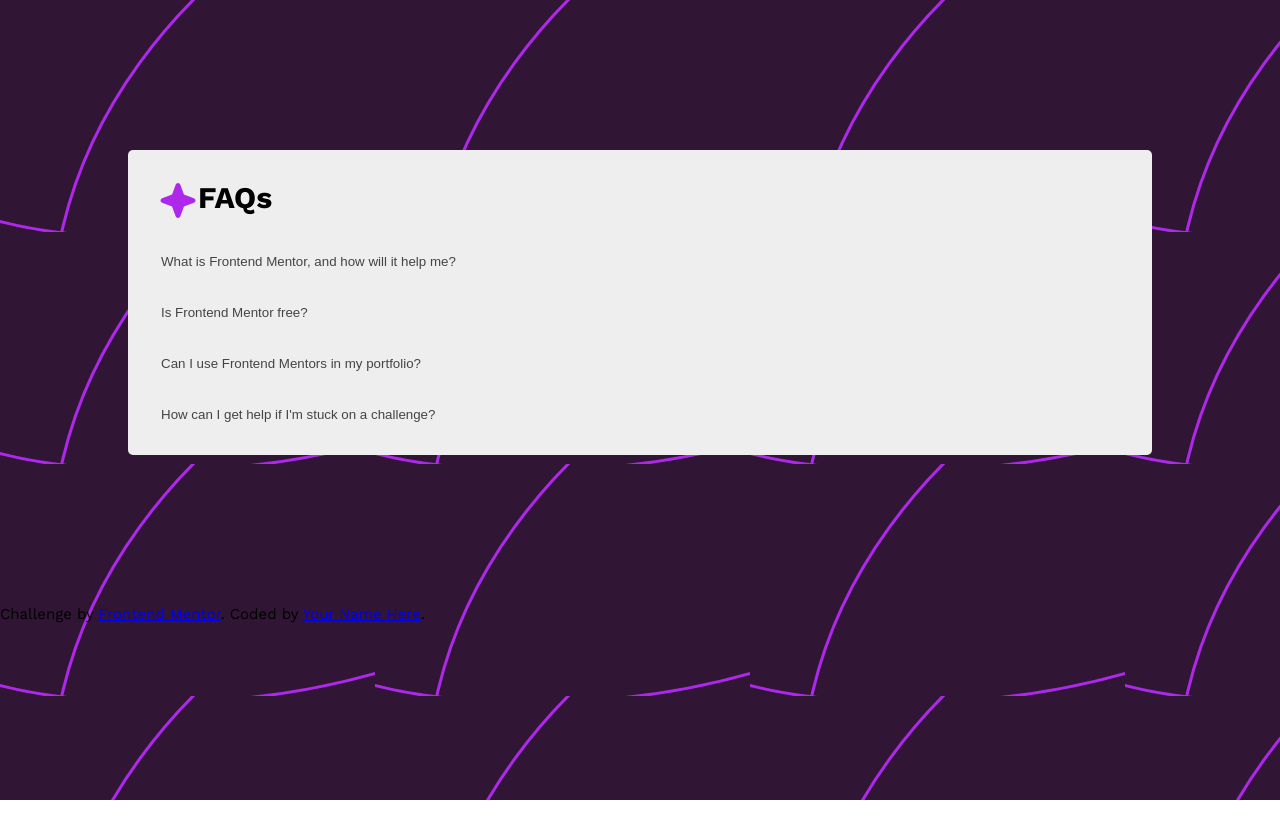
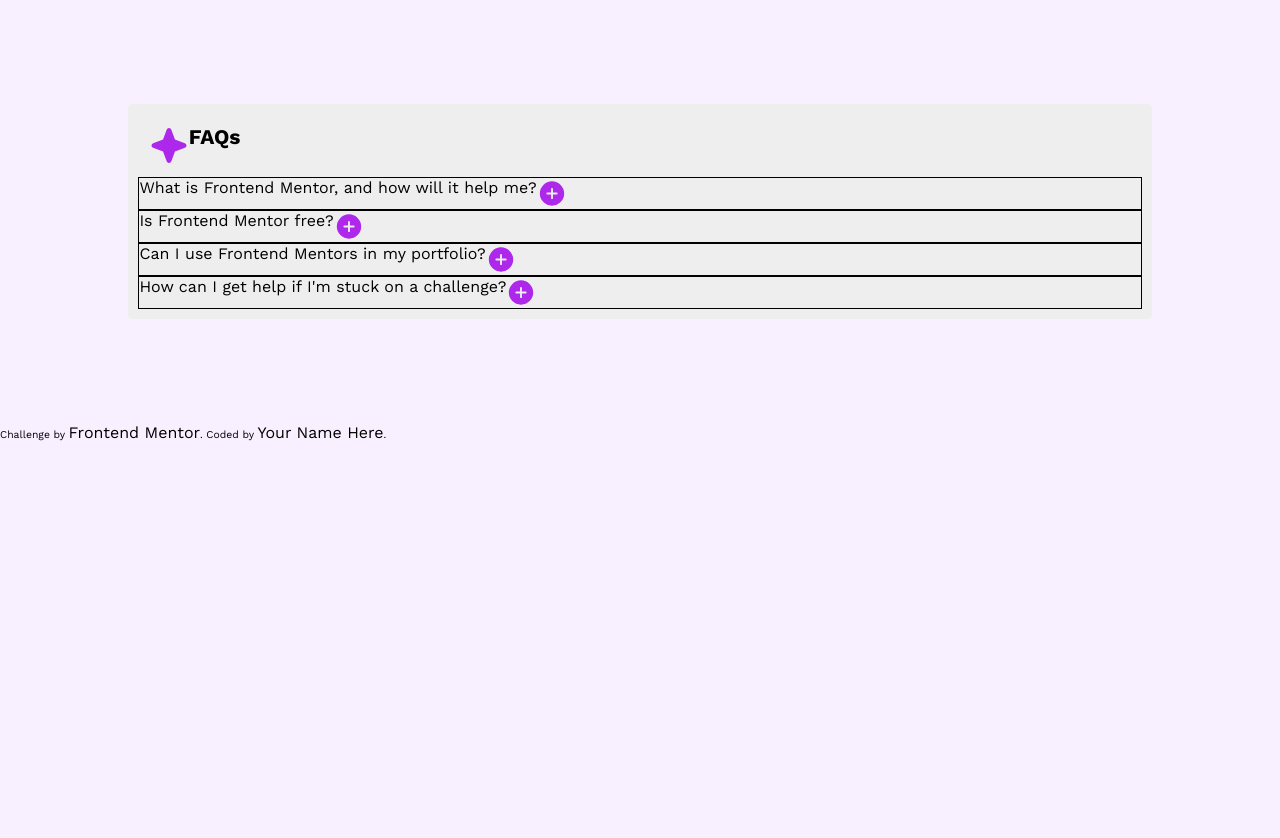
Before and after one commit to indigorose/FAQ_accordion, a plain HTML site: page index.html in a window 1280 px wide. Before the commit the page ends 800 px from the top, so only its background shows below. Drawn offline with nearby package versions, Linux system fonts and the light colour scheme.

Commit message:
Update styling and structure

```diff
--- a/app.js
+++ b/app.js
@@ -1,10 +1,13 @@
 var acc = document.getElementsByClassName('accordion');
+var plus = document.getElementsByClassName('plus');
+var minus = document.getElementsByClassName('minus');
 var i;
 for (i = 0; i < acc.length; i++) {
 	acc[i].addEventListener('click', function () {
 		this.classList.toggle('active');
 
 		var card = this.nextElementSibling;
+
 		if (card.style.display === 'block') {
 			card.style.display = 'none';
 		} else {
--- a/index.html
+++ b/index.html
@@ -19,6 +19,7 @@
 		<main class="container">
 			<header>
 				<svg
+					class="star"
 					xmlns="http://www.w3.org/2000/svg"
 					width="40"
 					height="41"
@@ -33,10 +34,38 @@
 				<h1>FAQs</h1>
 			</header>
 			<section>
-				<button class="accordion">
-					What is Frontend Mentor, and how will it help me?
-				</button>
-				<div class="card">
+				<div class="card-1 accordion">
+					<a class="card-link"
+						>What is Frontend Mentor, and how will it help me?</a
+					>
+					<svg
+						class="plus"
+						xmlns="http://www.w3.org/2000/svg"
+						width="30"
+						height="31"
+						fill="none"
+						viewBox="0 0 30 31"
+					>
+						<path
+							fill="#AD28EB"
+							d="M15 3.313A12.187 12.187 0 1 0 27.188 15.5 12.203 12.203 0 0 0 15 3.312Zm4.688 13.124h-3.75v3.75a.938.938 0 0 1-1.876 0v-3.75h-3.75a.938.938 0 0 1 0-1.875h3.75v-3.75a.938.938 0 0 1 1.876 0v3.75h3.75a.938.938 0 0 1 0 1.876Z"
+						/>
+					</svg>
+					<svg
+						class="minus"
+						xmlns="http://www.w3.org/2000/svg"
+						width="30"
+						height="31"
+						fill="none"
+						viewBox="0 0 30 31"
+					>
+						<path
+							fill="#301534"
+							d="M15 3.313A12.187 12.187 0 1 0 27.188 15.5 12.2 12.2 0 0 0 15 3.312Zm4.688 13.124h-9.375a.938.938 0 0 1 0-1.875h9.374a.938.938 0 0 1 0 1.876Z"
+						/>
+					</svg>
+				</div>
+				<div class="card-2">
 					<p class="card-text">
 						Frontend Mentor offers realistic coding challenges to
 						help developers improve their frontend coding skills
@@ -45,28 +74,112 @@
 						building.
 					</p>
 				</div>
-				<button class="accordion">Is Frontend Mentor free?</button>
-				<div class="card">
+				<div class="card-1 accordion">
+					<a class="link">Is Frontend Mentor free?</a>
+					<svg
+						class="plus"
+						xmlns="http://www.w3.org/2000/svg"
+						width="30"
+						height="31"
+						fill="none"
+						viewBox="0 0 30 31"
+					>
+						<path
+							fill="#AD28EB"
+							d="M15 3.313A12.187 12.187 0 1 0 27.188 15.5 12.203 12.203 0 0 0 15 3.312Zm4.688 13.124h-3.75v3.75a.938.938 0 0 1-1.876 0v-3.75h-3.75a.938.938 0 0 1 0-1.875h3.75v-3.75a.938.938 0 0 1 1.876 0v3.75h3.75a.938.938 0 0 1 0 1.876Z"
+						/>
+					</svg>
+					<svg
+						class="minus"
+						xmlns="http://www.w3.org/2000/svg"
+						width="30"
+						height="31"
+						fill="none"
+						viewBox="0 0 30 31"
+					>
+						<path
+							fill="#301534"
+							d="M15 3.313A12.187 12.187 0 1 0 27.188 15.5 12.2 12.2 0 0 0 15 3.312Zm4.688 13.124h-9.375a.938.938 0 0 1 0-1.875h9.374a.938.938 0 0 1 0 1.876Z"
+						/>
+					</svg>
+				</div>
+				<div class="card-2">
 					<p class="card-text">
 						Yes, Frontend Mentor offers both free and premium coding
 						challenges, with the free option providing access to a
 						range of projects suitable for all skill levels.
 					</p>
 				</div>
-				<button class="accordion">
-					Can I use Frontend Mentors in my portfolio?
-				</button>
-				<div class="card">
+				<div class="card-1 accordion">
+					<a href="" class="link"
+						>Can I use Frontend Mentors in my portfolio?</a
+					>
+					<svg
+						class="plus"
+						xmlns="http://www.w3.org/2000/svg"
+						width="30"
+						height="31"
+						fill="none"
+						viewBox="0 0 30 31"
+					>
+						<path
+							fill="#AD28EB"
+							d="M15 3.313A12.187 12.187 0 1 0 27.188 15.5 12.203 12.203 0 0 0 15 3.312Zm4.688 13.124h-3.75v3.75a.938.938 0 0 1-1.876 0v-3.75h-3.75a.938.938 0 0 1 0-1.875h3.75v-3.75a.938.938 0 0 1 1.876 0v3.75h3.75a.938.938 0 0 1 0 1.876Z"
+						/>
+					</svg>
+					<svg
+						class="minus"
+						xmlns="http://www.w3.org/2000/svg"
+						width="30"
+						height="31"
+						fill="none"
+						viewBox="0 0 30 31"
+					>
+						<path
+							fill="#301534"
+							d="M15 3.313A12.187 12.187 0 1 0 27.188 15.5 12.2 12.2 0 0 0 15 3.312Zm4.688 13.124h-9.375a.938.938 0 0 1 0-1.875h9.374a.938.938 0 0 1 0 1.876Z"
+						/>
+					</svg>
+				</div>
+				<div class="card-2">
 					<p class="card-text">
 						Yes, you can use projects completed on Frontend Mentor
 						in your portfolio. It's an excellent way to showcase
 						your skills to potential employers!
 					</p>
 				</div>
-				<button class="accordion">
-					How can I get help if I'm stuck on a challenge?
-				</button>
-				<div class="card">
+				<div class="card-1 accordion">
+					<a href="" class="link"
+						>How can I get help if I'm stuck on a challenge?</a
+					>
+					<svg
+						class="plus"
+						xmlns="http://www.w3.org/2000/svg"
+						width="30"
+						height="31"
+						fill="none"
+						viewBox="0 0 30 31"
+					>
+						<path
+							fill="#AD28EB"
+							d="M15 3.313A12.187 12.187 0 1 0 27.188 15.5 12.203 12.203 0 0 0 15 3.312Zm4.688 13.124h-3.75v3.75a.938.938 0 0 1-1.876 0v-3.75h-3.75a.938.938 0 0 1 0-1.875h3.75v-3.75a.938.938 0 0 1 1.876 0v3.75h3.75a.938.938 0 0 1 0 1.876Z"
+						/>
+					</svg>
+					<svg
+						class="minus"
+						xmlns="http://www.w3.org/2000/svg"
+						width="30"
+						height="31"
+						fill="none"
+						viewBox="0 0 30 31"
+					>
+						<path
+							fill="#301534"
+							d="M15 3.313A12.187 12.187 0 1 0 27.188 15.5 12.2 12.2 0 0 0 15 3.312Zm4.688 13.124h-9.375a.938.938 0 0 1 0-1.875h9.374a.938.938 0 0 1 0 1.876Z"
+						/>
+					</svg>
+				</div>
+				<div class="card-2">
 					<p class="card-text">
 						The best place to get help is inside Frontend Mentor's
 						Discord community. There's a help channel where you can
--- a/style.css
+++ b/style.css
@@ -9,7 +9,7 @@
 
 :root {
 	--font-color-1: hsl(0, 0%, 100%);
-
+	--font-color-2: rgb(160, 52, 227);
 	--background-1: hsl(275, 100%, 97%);
 	--background-2: hsl(292, 16%, 49%);
 	--background-3: hsl(292, 42%, 14%);
@@ -22,33 +22,38 @@
 
 body {
 	font-family: 'Work Sans', Arial, Helvetica, sans-serif;
-	font-size: 15px;
-	background-image: url('./assets/images/background-pattern-mobile.svg');
+	font-size: 65.2%;
+	width: 100%;
+	height: 100vh;
+	background: var(--background-1);
 }
 .accordion {
-	background-color: #eee;
-	color: #444;
-	cursor: pointer;
-	padding: 18px;
-	width: 100%;
-	text-align: left;
-	border: none;
-	outline: none;
+	border: 1px solid black;
 	transition: 0.4s;
+	display: flex;
+	flex-direction: column;
+}
+.accordion:hover {
+	background-color: #ffffff;
+}
+a {
+	color: black;
+	font-size: 1rem;
+	text-decoration: none;
+}
+a:hover {
+	color: var(--font-color-2);
 }
 
-/* Add a background color to the button if it is clicked on (add the .active class with JS), and when you move the mouse over it (hover) */
-.active,
-.accordion:hover {
-	background-color: #ccc;
-}
-
-/* Style the accordion panel. Note: hidden by default */
-.card {
+.card-2 {
 	padding: 0 18px;
 	background-color: white;
 	display: none;
 	overflow: hidden;
+}
+
+.minus {
+	display: none;
 }
 
 .container {
@@ -57,6 +62,8 @@ body {
 	margin: 10em auto;
 	border-radius: 5px;
 	padding: 1em;
+	display: flex;
+	flex-direction: column;
 }
 
 header {
@@ -64,3 +71,8 @@ header {
 	flex-direction: row;
 	padding: 1em;
 }
+
+.card-1 {
+	display: flex;
+	flex-direction: row;
+}
```
